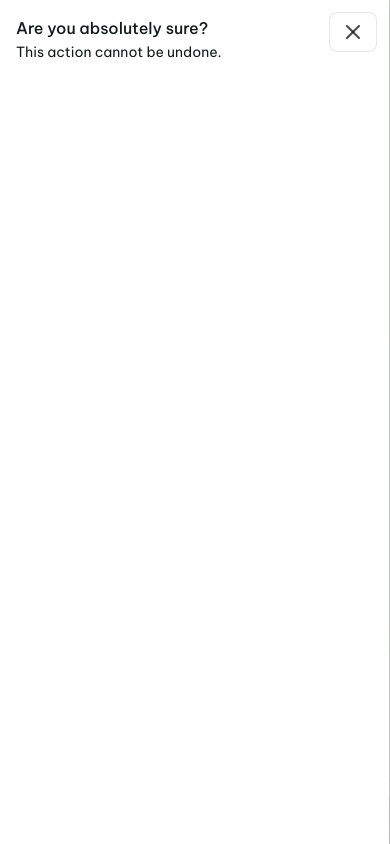
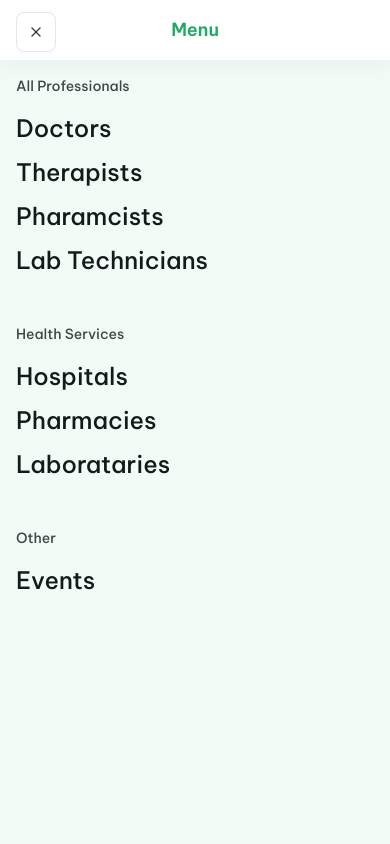
Before and after one commit to Naveenkms/meetmedico, a Next.js app: page / in a window 390 px wide. Both pictures are taken after a click on the button 36 px from the left and 28 px from the top of the page. Shown: the top 844 px of the page. Built offline with nearby package versions, Linux system fonts and the light colour scheme.

Commit message:
feat: add sidebar for small screen

```diff
--- a/app/(landing-page)/_components/hamburger-menu.tsx
+++ b/app/(landing-page)/_components/hamburger-menu.tsx
@@ -1,20 +1,28 @@
+"use client"
+import Link from "next/link"
+import { useState } from "react"
+
 import { cn } from "@/lib/utils"
 import Hamburger from "@/components/icons/hamburger"
 import { Button } from "@/components/ui/button"
 import {
   Sheet,
-  SheetClose,
   SheetContent,
-  SheetDescription,
-  SheetFooter,
   SheetHeader,
   SheetTitle,
   SheetTrigger,
 } from "@/components/ui/sheet"
+import NAVIGATION_MENU_CONTENT from "@/app/contents/navigation-menu-content"
+import PAGE_LINKS from "@/app/contents/page-links"
+import useCheckPageActive from "@/hooks/use-check-page-active"
 
 export default function HamburgerMenu({ className }: { className?: string }) {
+  const [open, setOpen] = useState(false)
+
+  const sheetClose = () => setOpen(false)
+
   return (
-    <Sheet>
+    <Sheet open={open} onOpenChange={setOpen}>
       <SheetTrigger asChild>
         <Button
           variant="outline"
@@ -24,12 +32,77 @@ export default function HamburgerMenu({ className }: { className?: string }) {
           <Hamburger />
         </Button>
       </SheetTrigger>
-      <SheetContent side="left" className="data-[side=left]:w-full">
+      <SheetContent side="left">
         <SheetHeader>
-          <SheetTitle>Are you absolutely sure?</SheetTitle>
-          <SheetDescription>This action cannot be undone.</SheetDescription>
+          <SheetTitle>Menu</SheetTitle>
         </SheetHeader>
+        <div className="flex flex-1 flex-col gap-12 overflow-auto bg-primary/5 p-4">
+          <MenuItem>
+            <MenuLinksTitle>All Professionals</MenuLinksTitle>
+            <MenuLinksList>
+              {NAVIGATION_MENU_CONTENT.professionals.map(({ title, href }) => (
+                <MenuLink key={title} href={href} onClick={sheetClose}>
+                  {title}
+                </MenuLink>
+              ))}
+            </MenuLinksList>
+          </MenuItem>
+          <MenuItem>
+            <MenuLinksTitle>Health Services</MenuLinksTitle>
+            <MenuLinksList>
+              {NAVIGATION_MENU_CONTENT.healthServices.map(({ title, href }) => (
+                <MenuLink key={title} href={href} onClick={sheetClose}>
+                  {title}
+                </MenuLink>
+              ))}
+            </MenuLinksList>
+          </MenuItem>
+          <MenuItem>
+            <MenuLinksTitle>Other</MenuLinksTitle>
+            <MenuLinksList>
+              <MenuLink href={PAGE_LINKS.events}>Events</MenuLink>
+            </MenuLinksList>
+          </MenuItem>
+        </div>
       </SheetContent>
     </Sheet>
   )
 }
+
+function MenuItem({ children }: { children: React.ReactNode }) {
+  return <div className="flex flex-col gap-4">{children}</div>
+}
+
+function MenuLinksTitle({ children }: { children: React.ReactNode }) {
+  return <div className="text-sm font-medium text-neutral-600">{children}</div>
+}
+
+function MenuLinksList({ children }: { children: React.ReactNode }) {
+  return <ul className="flex flex-col gap-3">{children}</ul>
+}
+
+function MenuLink({
+  href,
+  onClick,
+  children,
+}: {
+  href: string
+  onClick?: React.MouseEventHandler<HTMLLIElement>
+  children: React.ReactNode
+}) {
+  const { checkIsPageActive } = useCheckPageActive()
+
+  const isActive = checkIsPageActive(href)
+
+  return (
+    <li
+      onClick={onClick}
+      className={cn(
+        "text-2xl font-medium",
+        isActive && "font-semibold text-primary"
+      )}
+    >
+      <Link href={href}>{children}</Link>
+    </li>
+  )
+}
--- a/components/ui/sheet.tsx
+++ b/components/ui/sheet.tsx
@@ -3,6 +3,7 @@
 import * as React from "react"
 import { XIcon } from "lucide-react"
 import { Dialog as SheetPrimitive } from "radix-ui"
+import { cva, type VariantProps } from "class-variance-authority"
 
 import { cn } from "@/lib/utils"
 import { Button } from "@/components/ui/button"
@@ -37,7 +38,7 @@ function SheetOverlay({
     <SheetPrimitive.Overlay
       data-slot="sheet-overlay"
       className={cn(
-        "fixed inset-0 z-50 bg-black/10 duration-100 supports-backdrop-filter:backdrop-blur-xs data-open:animate-in data-open:fade-in-0 data-closed:animate-out data-closed:fade-out-0",
+        "fixed inset-0 z-50 bg-primary/5 duration-100 supports-backdrop-filter:backdrop-blur-xs data-open:animate-in data-open:fade-in-0 data-closed:animate-out data-closed:fade-out-0",
         className
       )}
       {...props}
@@ -45,26 +46,42 @@ function SheetOverlay({
   )
 }
 
+const sheetContentvariants = cva(
+  "fixed z-50 flex flex-col bg-popover bg-clip-padding shadow-lg transition duration-300 ease-in-out md:max-w-md data-open:animate-in data-open:fade-in-0 data-closed:animate-out data-closed:fade-out-0",
+  {
+    variants: {
+      side: {
+        right:
+          "inset-y-0 right-0 h-full w-full md:w-3/4 data-open:slide-in-from-right-10 data-closed:slide-out-to-right-10",
+        top: "inset-x-0 top-0 h-auto data-open:slide-in-from-top-10 data-closed:slide-out-to-top-10",
+        bottom:
+          "inset-x-0 bottom-0 h-auto data-open:slide-in-from-bottom-10 data-closed:slide-out-to-bottom-10",
+        left: "inset-y-0 left-0 h-full w-full md:w-3/4 data-open:slide-in-from-left-10 data-closed:slide-out-to-left-10",
+      },
+    },
+    defaultVariants: {
+      side: "right",
+    },
+  }
+)
+
 function SheetContent({
   className,
   children,
   side = "right",
   showCloseButton = true,
   ...props
-}: React.ComponentProps<typeof SheetPrimitive.Content> & {
-  side?: "top" | "right" | "bottom" | "left"
-  showCloseButton?: boolean
-}) {
+}: React.ComponentProps<typeof SheetPrimitive.Content> &
+  VariantProps<typeof sheetContentvariants> & {
+    showCloseButton?: boolean
+  }) {
   return (
     <SheetPortal>
       <SheetOverlay />
       <SheetPrimitive.Content
         data-slot="sheet-content"
         data-side={side}
-        className={cn(
-          "fixed z-50 flex flex-col gap-4 bg-popover bg-clip-padding text-sm text-popover-foreground shadow-lg transition duration-200 ease-in-out data-[side=bottom]:inset-x-0 data-[side=bottom]:bottom-0 data-[side=bottom]:h-auto data-[side=bottom]:border-t data-[side=left]:inset-y-0 data-[side=left]:left-0 data-[side=left]:h-full data-[side=left]:w-3/4 data-[side=left]:border-r data-[side=right]:inset-y-0 data-[side=right]:right-0 data-[side=right]:h-full data-[side=right]:w-3/4 data-[side=right]:border-l data-[side=top]:inset-x-0 data-[side=top]:top-0 data-[side=top]:h-auto data-[side=top]:border-b data-[side=left]:sm:max-w-sm data-[side=right]:sm:max-w-sm data-open:animate-in data-open:fade-in-0 data-[side=bottom]:data-open:slide-in-from-bottom-10 data-[side=left]:data-open:slide-in-from-left-10 data-[side=right]:data-open:slide-in-from-right-10 data-[side=top]:data-open:slide-in-from-top-10 data-closed:animate-out data-closed:fade-out-0 data-[side=bottom]:data-closed:slide-out-to-bottom-10 data-[side=left]:data-closed:slide-out-to-left-10 data-[side=right]:data-closed:slide-out-to-right-10 data-[side=top]:data-closed:slide-out-to-top-10",
-          className
-        )}
+        className={cn(sheetContentvariants({ side, className }))}
         {...props}
       >
         {children}
@@ -72,10 +89,13 @@ function SheetContent({
           <SheetPrimitive.Close data-slot="sheet-close" asChild>
             <Button
               variant="outline"
-              className="absolute top-3 right-3 rounded-lg bg-inherit p-2.75 text-neutral-600"
+              className={cn(
+                "absolute top-3 size-10 rounded-lg bg-inherit p-2.75 text-neutral-600",
+                side === "left" ? "left-4" : "right-4"
+              )}
               size="icon"
             >
-              <XIcon />
+              <XIcon className="size-4" />
               <span className="sr-only">Close</span>
             </Button>
           </SheetPrimitive.Close>
@@ -89,7 +109,7 @@ function SheetHeader({ className, ...props }: React.ComponentProps<"div">) {
   return (
     <div
       data-slot="sheet-header"
-      className={cn("flex flex-col gap-0.5 p-4", className)}
+      className={cn("flex flex-col gap-0.5 p-4 shadow-md", className)}
       {...props}
     />
   )
@@ -113,7 +133,7 @@ function SheetTitle({
     <SheetPrimitive.Title
       data-slot="sheet-title"
       className={cn(
-        "cn-font-heading text-base font-medium text-foreground",
+        "text-center text-lg font-semibold text-primary",
         className
       )}
       {...props}
```
